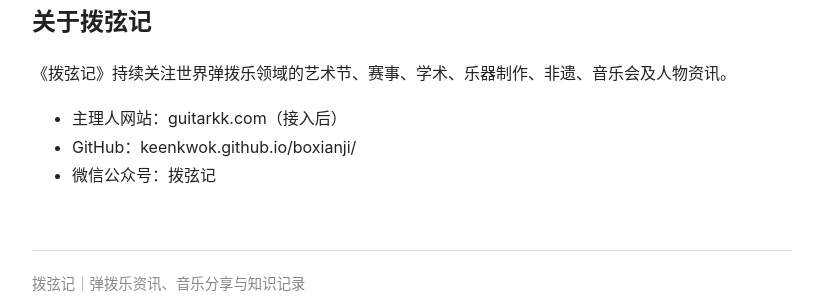
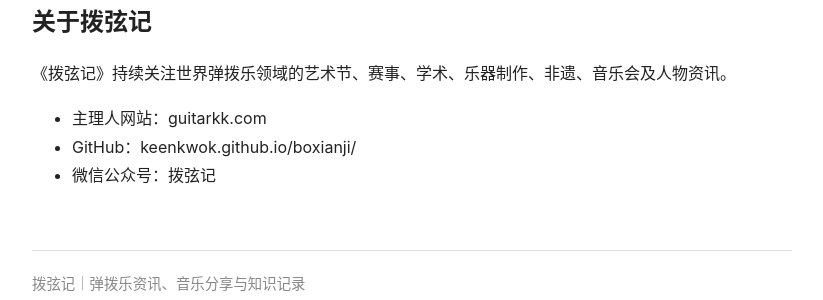
Before and after one commit to KeenKwok/boxianji, a Jekyll site: the page built from weekly/2026-08-22.md, in a window 1280 px wide and 900 px high, scrolled down 5664 px. Shown: the part 563-863 px from the top of the window, without its empty margins (228-1051 px from the left). Built offline with Jekyll 4.4.1, drawn with Linux system fonts in a browser that asks for light colours.

Commit message:
更新 2026-08-22.md

```diff
--- a/weekly/2026-08-22.md
+++ b/weekly/2026-08-22.md
@@ -108,6 +108,6 @@ title: 弹拨乐一周简报（2026.08.15—08.22）
 
 《拨弦记》持续关注世界弹拨乐领域的艺术节、赛事、学术、乐器制作、非遗、音乐会及人物资讯。
 
-- 主理人网站：guitarkk.com（接入后）
+- 主理人网站：guitarkk.com
 - GitHub：keenkwok.github.io/boxianji/
 - 微信公众号：拨弦记
```
